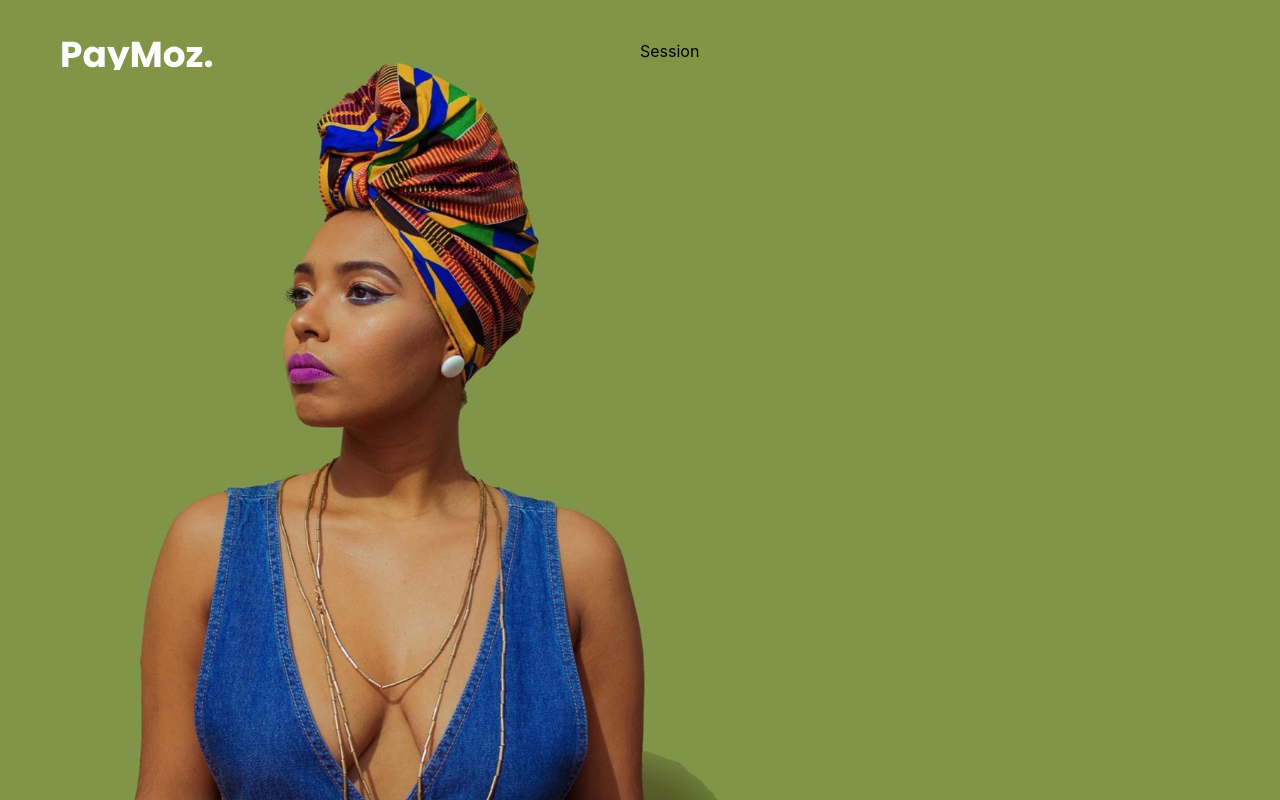
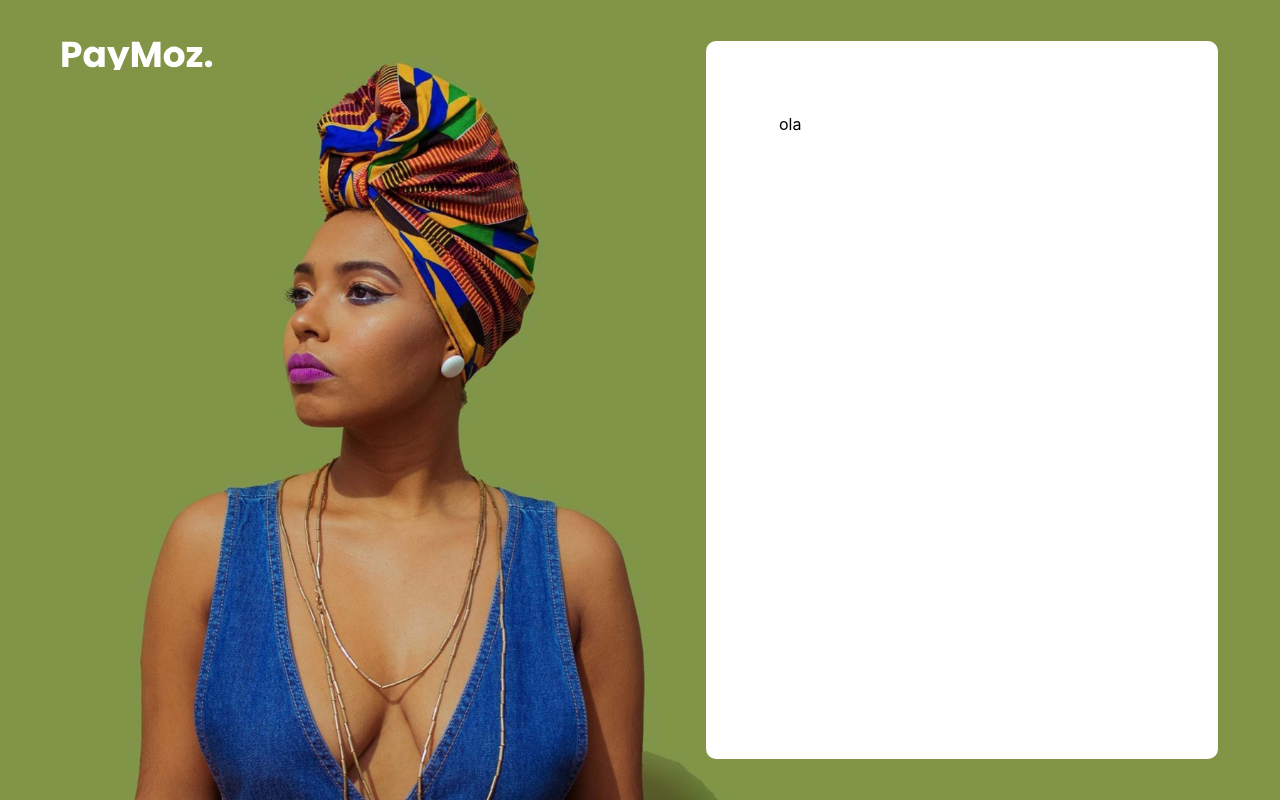
Before and after one commit to miguelbuca/paymoz, a React (Vite) app: page / in a window 1280 px wide. Built offline with nearby package versions, Linux system fonts and the light colour scheme.

Commit message:
session page

```diff
--- a/src/components/pages/session/index.tsx
+++ b/src/components/pages/session/index.tsx
@@ -1,9 +1,14 @@
 import Auth from "../../templates/auth"
+import { SessionContainer } from "./styles";
 
 const Session = () => {
   return (
     <Auth>
-      <div>Session</div>
+      <SessionContainer>
+        <div>
+          ola
+        </div>
+      </SessionContainer>
     </Auth>
   );
 }
--- a/src/components/pages/session/styles.ts
+++ b/src/components/pages/session/styles.ts
@@ -1,5 +1,12 @@
 import styled from "styled-components";
 
-export const Container = styled.div`
+export const SessionContainer = styled.div`
+  width: 512px;
+  height: 100%;
+  background-color: ${({ theme }: any) => theme.light.bgColor};
+  border-radius: 10px;
 
-`
+  & > *:first-child {
+    padding: 73px;
+  }
+`;
--- a/src/components/templates/auth/styles.ts
+++ b/src/components/templates/auth/styles.ts
@@ -3,14 +3,26 @@ import bg from "../../../assets/img/bg.svg";
 import PayMoz from "../../../assets/img/PayMoz.svg";
 
 export const AuthContainer = styled.main`
+  display: flex;
   height: 100vh;
   background-image: url(${bg});
   background-size: cover;
   background-repeat: no-repeat;
-  & > div:first-child {
-    display: grid;
-    grid-template-columns: 1fr 1fr;
-    padding: 41px 62px;
+
+  & > div {
+    display: flex;
+
+    &:first-child {
+      flex: 1;
+      display: grid;
+      grid-template-columns: 1fr 1fr;
+      padding: 41px 62px;
+
+      &>div:last-child {
+        display: flex;
+        justify-content: flex-end;
+      }
+    }
   }
 `;
 
--- a/src/theme/index.ts
+++ b/src/theme/index.ts
@@ -3,7 +3,7 @@ import { createGlobalStyle } from "styled-components";
 const theme: Theme = {
   light: {
     color: {
-      primary: "#cf9a33",
+      primary: "#000",
     },
     bgColor: "#fff",
     fontColor: "#666666",
```
